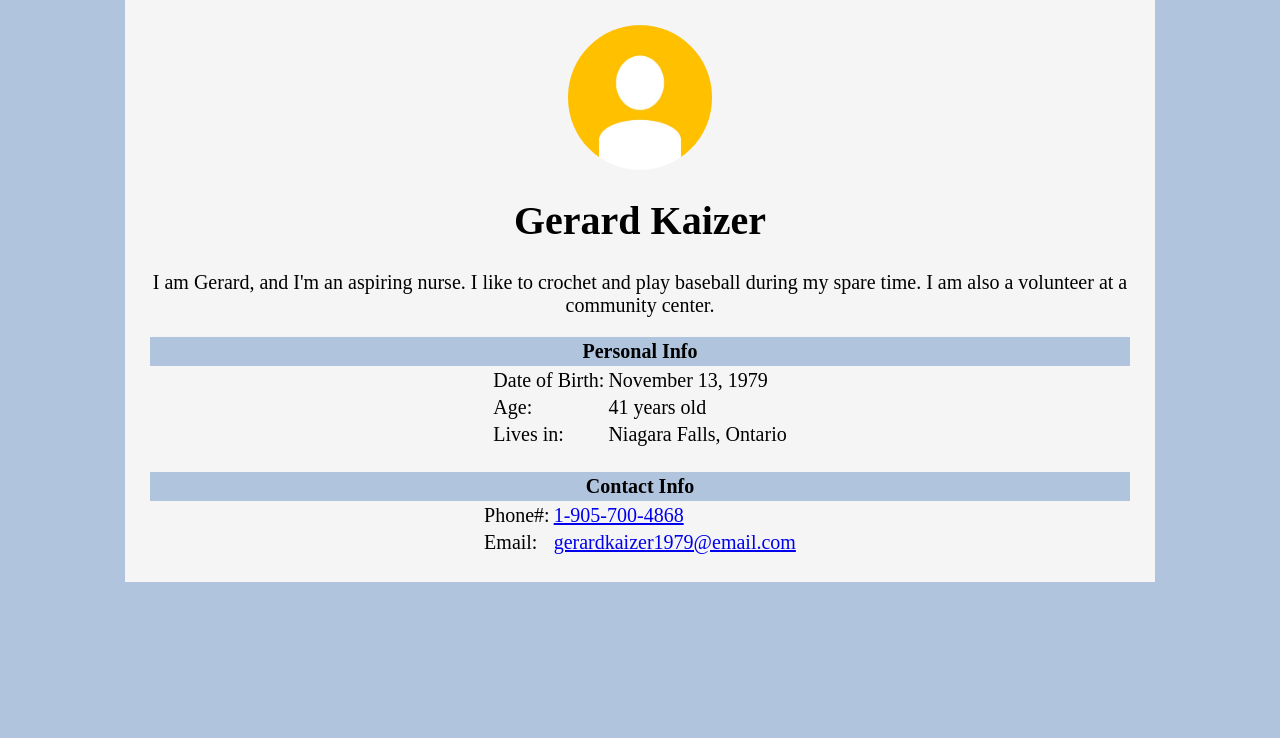
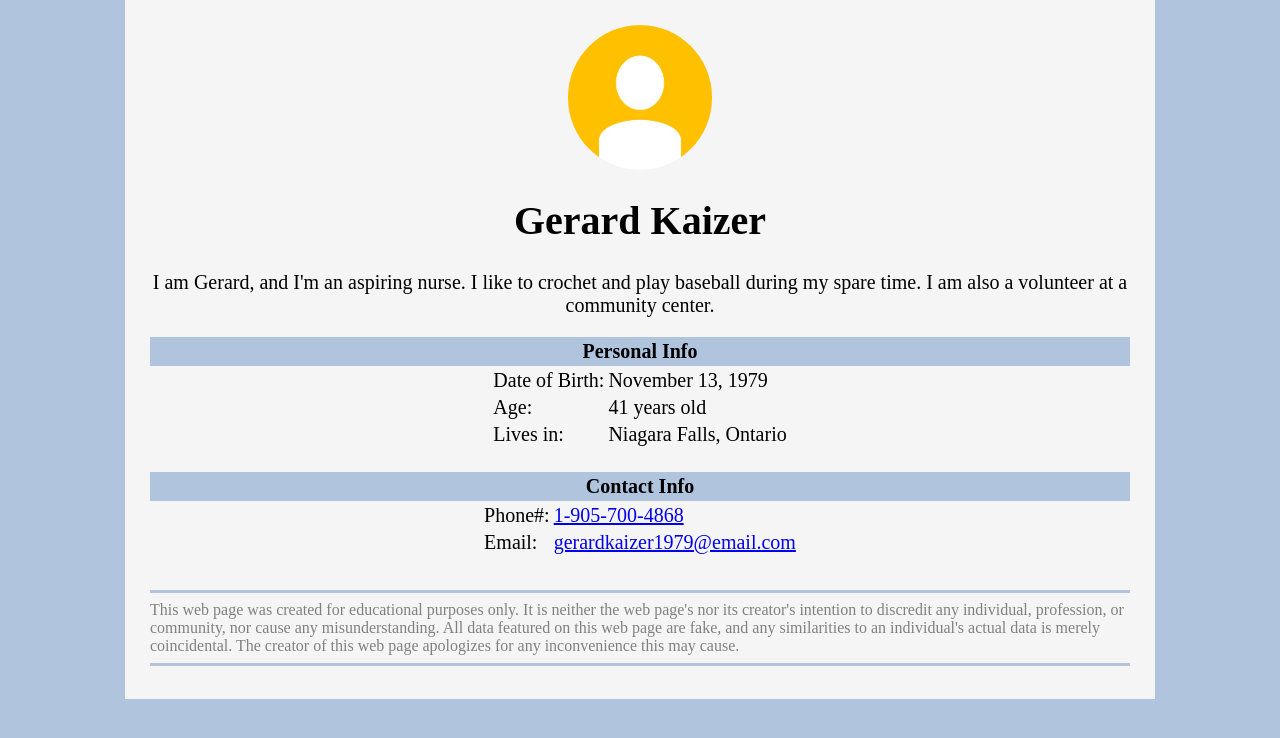
Before and after one commit to nigeldiaz/thisprofiledoesnotexist, a plain HTML site: page index.html in a window 1280 px wide. Drawn offline with Linux system fonts and the light colour scheme.

Commit message:
Updated index.html

```diff
--- a/assets/css/profilemobilestyles.css
+++ b/assets/css/profilemobilestyles.css
@@ -3,7 +3,7 @@
   margin-right: auto;
   margin-left: auto;
   font-size: 45px;
-  padding: 50px;
+  padding: 30px;
   background-color: whitesmoke;
 }
 
@@ -19,7 +19,7 @@
 }
 
 body {
-  background-color: lightsteelblue;
+  background-color: whitesmoke;
   margin: 0px;
 }
 
@@ -35,3 +35,20 @@ table {
   margin-left: auto;
   margin-right: auto;
 }
+
+hr {
+  border-style: solid;
+  border-color: lightsteelblue;
+  background-color: lightsteelblue;
+  height: 1px;
+}
+
+footer {
+  width: 930px;
+  margin-right: auto;
+  margin-left: auto;
+  font-size: x-large;
+  padding: 25px;
+  background-color: whitesmoke;
+  color: grey;
+}
--- a/assets/css/profilestyles.css
+++ b/assets/css/profilestyles.css
@@ -5,6 +5,7 @@
   margin-left: auto;
   font-size: 20px;
   padding: 25px;
+  padding-bottom: 0px;
   background-color: whitesmoke;
 }
 
@@ -36,3 +37,20 @@ table {
   margin-left: auto;
   margin-right: auto;
 }
+
+hr {
+  border-style: solid;
+  border-color: lightsteelblue;
+  background-color: lightsteelblue;
+  height: 1px;
+}
+
+footer {
+  width: 980px;
+  margin-right: auto;
+  margin-left: auto;
+  font-size: medium;
+  padding: 25px;
+  background-color: whitesmoke;
+  color: grey;
+}
--- a/index.html
+++ b/index.html
@@ -56,6 +56,16 @@
                 </tr>
             </table>
         </div>
+        <footer>
+            <hr/>
+            This web page was created for educational purposes only.
+            It is neither the web page's nor its creator's intention to discredit any individual, profession, or community,
+            nor cause any misunderstanding.
+            All data featured on this web page are fake, and any similarities to an individual's actual data is merely coincidental.
+            The creator of this web page apologizes for any inconvenience this may cause.
+            <hr/>
+
+        </footer>
     </body>
     <script src="assets/js/profilegenerator.js"></script>
 </html>
```
